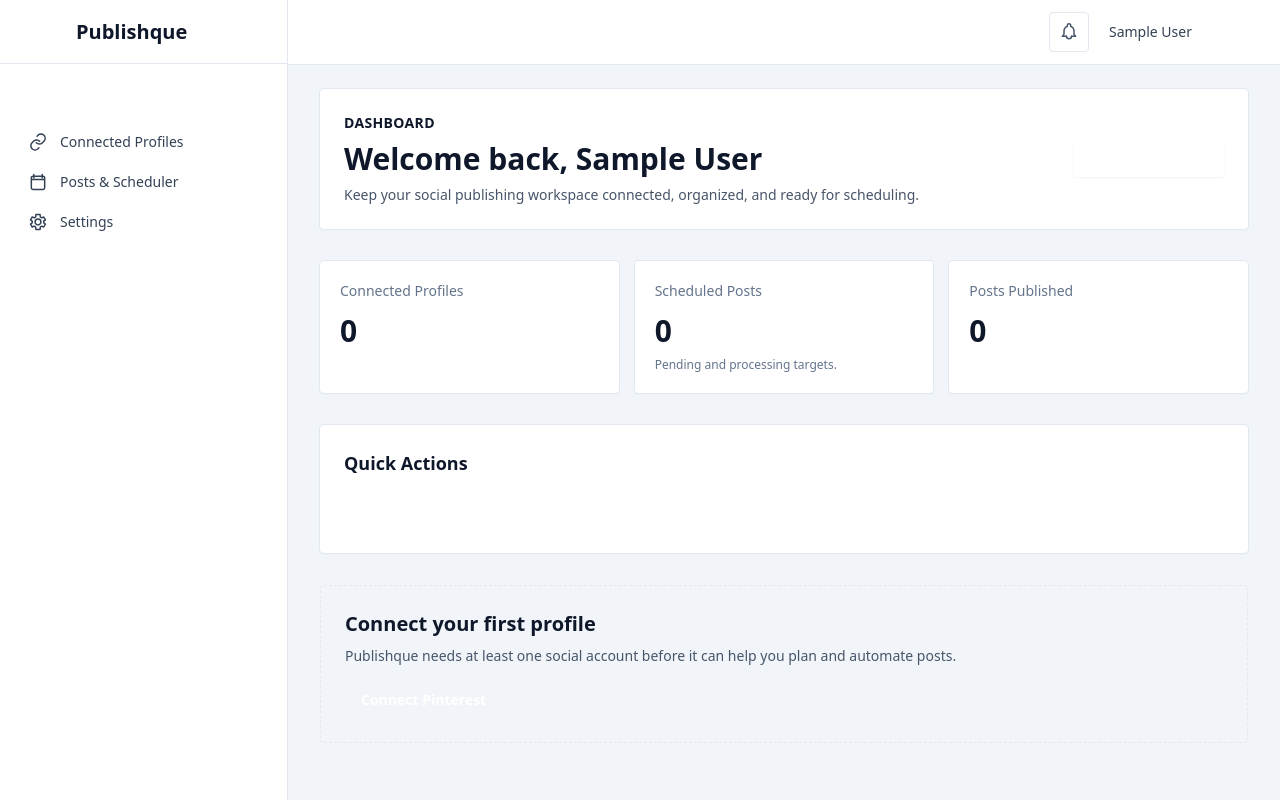
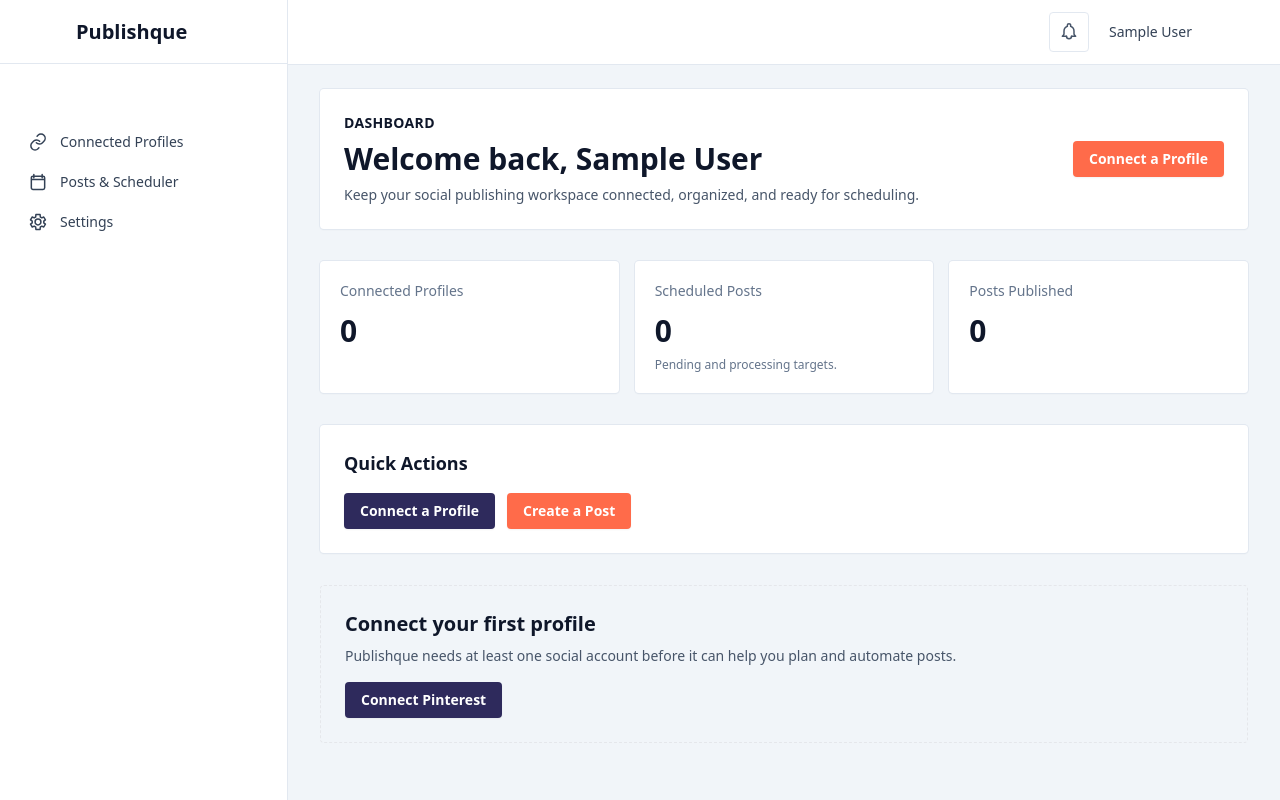
Before and after one commit to manik018/publishque, a Django app: page /dashboard/ in a window 1280 px wide. Run offline with Django 5.2, Linux system fonts and the light colour scheme; the visitor is signed in with stand-in values (Sample User, id 1); data that the repository does not hold is empty; parts of the project's set-up code (start-up, migrations or seed data) failed here and were passed over; some libraries are stand-ins or nearby versions.

Commit message:
Fix dashboard quick action button styling

```diff
--- a/templates/base.html
+++ b/templates/base.html
@@ -10,7 +10,7 @@
     <link href="https://fonts.googleapis.com/css2?family=Inter:wght@400;500;600;700;800&display=swap" rel="stylesheet">
     <script>
         window.tailwind = window.tailwind || {};
-        tailwind.config = {
+        window.tailwind.config = {
             theme: {
                 extend: {
                     colors: {
--- a/templates/core/dashboard.html
+++ b/templates/core/dashboard.html
@@ -10,7 +10,7 @@
             <h1 class="mt-2 text-3xl font-bold text-primary">Welcome back, {{ request.user.full_name }}</h1>
             <p class="mt-2 max-w-2xl text-sm text-slate-600">Keep your social publishing workspace connected, organized, and ready for scheduling.</p>
         </div>
-        <a href="{% url 'profiles:connected_profiles' %}" class="inline-flex items-center justify-center rounded bg-accent px-4 py-2 text-sm font-semibold text-white shadow-sm">
+        <a href="{% url 'profiles:connected_profiles' %}" class="inline-flex items-center justify-center rounded bg-[#FF6B4A] px-4 py-2 text-sm font-semibold text-white shadow-sm hover:bg-[#e85f42]">
             Connect a Profile
         </a>
     </section>
@@ -34,10 +34,10 @@
     <section class="rounded bg-white p-6 shadow-sm ring-1 ring-slate-200">
         <h2 class="text-lg font-semibold text-primary">Quick Actions</h2>
         <div class="mt-4 flex flex-wrap gap-3">
-            <a href="{% url 'profiles:connected_profiles' %}" class="rounded bg-primary px-4 py-2 text-sm font-semibold text-white">
+            <a href="{% url 'profiles:connected_profiles' %}" class="inline-flex rounded bg-[#2E2A5C] px-4 py-2 text-sm font-semibold text-white shadow-sm hover:bg-[#25224d]">
                 Connect a Profile
             </a>
-            <a href="{% url 'posts:new' %}" class="rounded bg-accent px-4 py-2 text-sm font-semibold text-white">
+            <a href="{% url 'posts:new' %}" class="inline-flex rounded bg-[#FF6B4A] px-4 py-2 text-sm font-semibold text-white shadow-sm hover:bg-[#e85f42]">
                 Create a Post
             </a>
         </div>
@@ -48,7 +48,7 @@
             <div class="max-w-2xl">
                 <h2 class="text-xl font-semibold text-primary">Connect your first profile</h2>
                 <p class="mt-2 text-sm text-slate-600">Publishque needs at least one social account before it can help you plan and automate posts.</p>
-                <a href="{% url 'profiles:connected_profiles' %}" class="mt-4 inline-flex rounded bg-accent px-4 py-2 text-sm font-semibold text-white">
+                <a href="{% url 'profiles:connected_profiles' %}" class="mt-4 inline-flex rounded bg-[#2E2A5C] px-4 py-2 text-sm font-semibold text-white shadow-sm hover:bg-[#25224d]">
                     Connect Pinterest
                 </a>
             </div>
```
Also changed, not shown: apps/core/tests/test_dashboard.py (+24 -0 lines).
